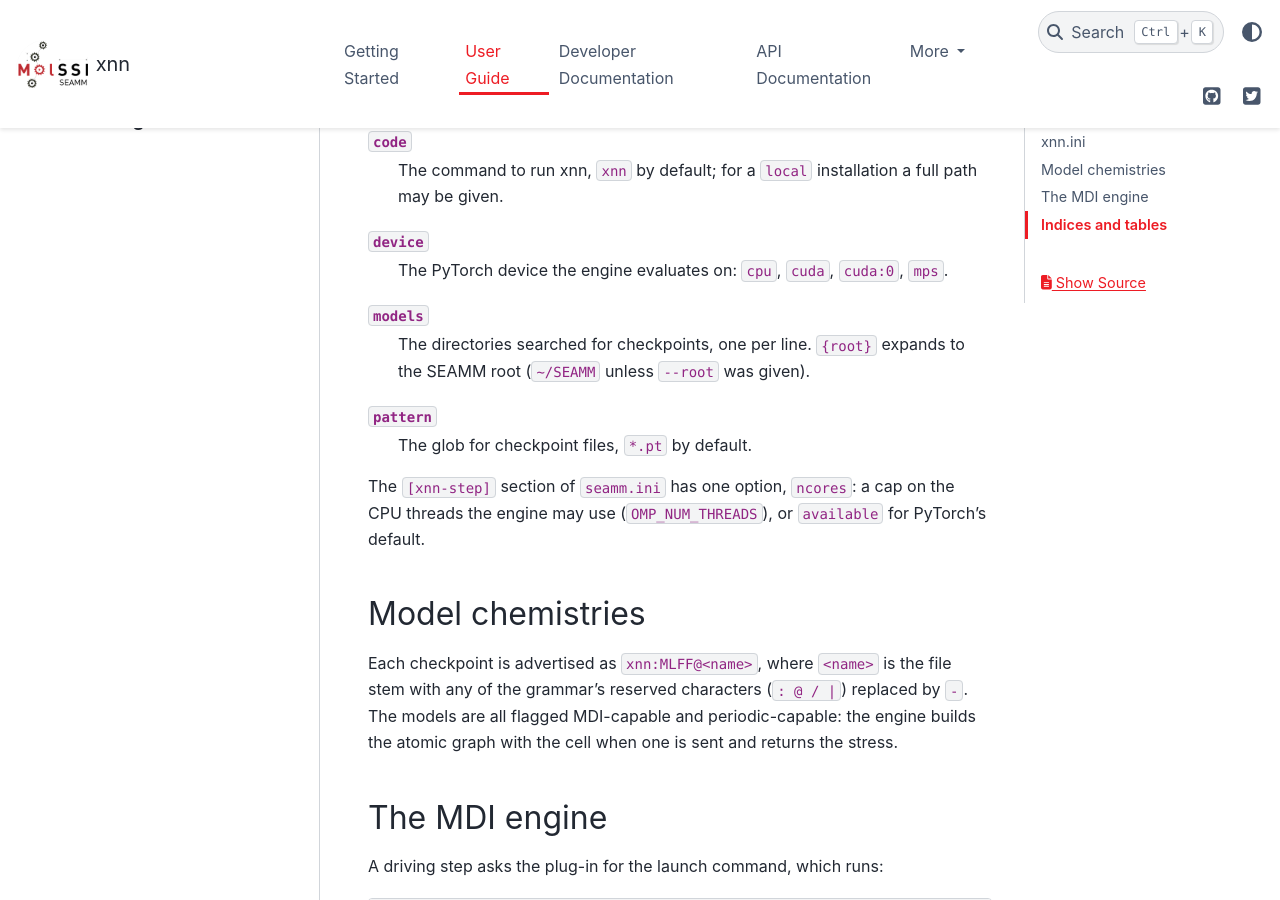
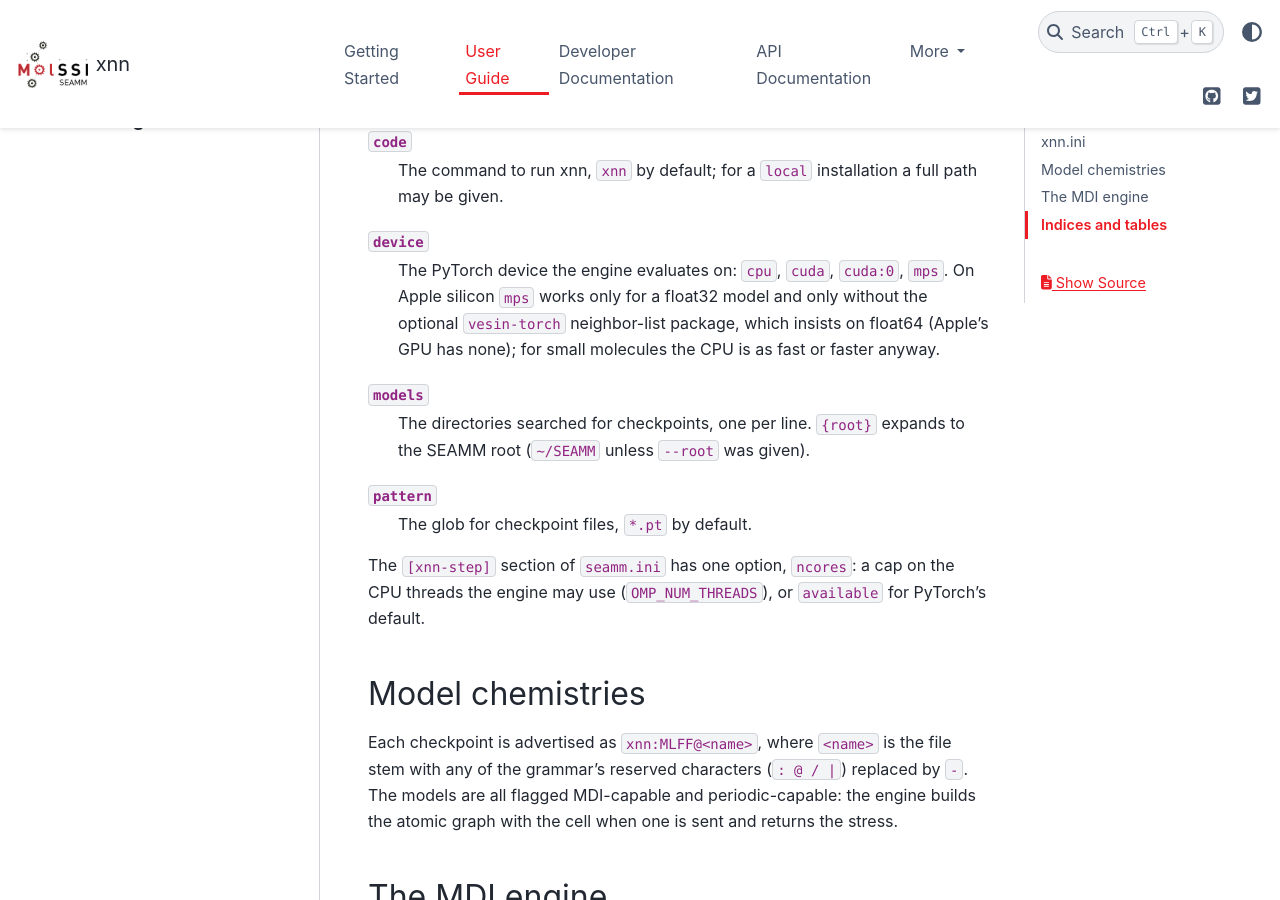
Before and after one commit to molssi-seamm/xnn_step, a Sphinx documentation site: the page built from docs/user_guide/index.rst, in a window 1280 px wide and 900 px high, scrolled down 569 px. Built offline with Sphinx 7.4.7 and the PyData theme 0.15.4, drawn with Linux system fonts in a browser that asks for light colours; pages that are not in the unit, such as notebooks, are missing from menus.

Commit message:
Document the mps (Apple GPU) constraints; leave vesin-torch out of the default environment
Co-Authored-By: Claude Fable 5.1 <noreply@anthropic.com>

```diff
--- a/docs/user_guide/index.rst
+++ b/docs/user_guide/index.rst
@@ -25,6 +25,9 @@ per executor, normally just ``[local]``:
     path may be given.
 ``device``
     The PyTorch device the engine evaluates on: ``cpu``, ``cuda``, ``cuda:0``, ``mps``.
+    On Apple silicon ``mps`` works only for a float32 model and only without the
+    optional ``vesin-torch`` neighbor-list package, which insists on float64 (Apple's
+    GPU has none); for small molecules the CPU is as fast or faster anyway.
 ``models``
     The directories searched for checkpoints, one per line. ``{root}`` expands to the
     SEAMM root (``~/SEAMM`` unless ``--root`` was given).
```
Also changed, not shown: 2 other files.
